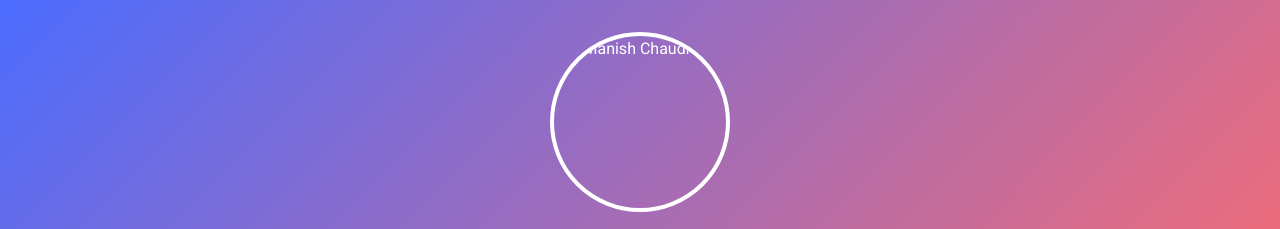
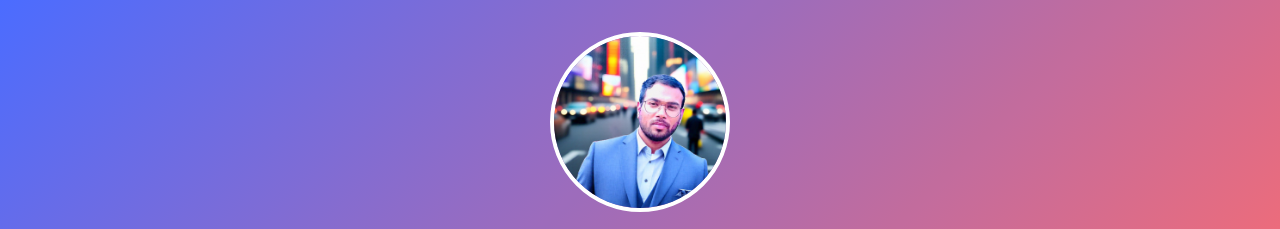
Before and after one commit to manish4u14/manish-portfolio, a plain HTML site: page index.html in a window 1280 px wide. Shown: the top 229 px of the page. Drawn offline with Linux system fonts and the light colour scheme.

Commit message:
Update index.html

```diff
--- a/index.html
+++ b/index.html
@@ -11,7 +11,7 @@
 <body>
     <header>
         <div class="container header-content">
-          <img src="profile.jpg" class="profile-img" alt="Manish Chaudhari">
+          <img src="profile.jpeg" class="profile-img" alt="Manish Chaudhari">
             <h1>Manish Chaudhari</h1>
             <p class="tagline">Senior Business Analyst | Technical & AI Integration | Web Application Expert</p>
             <div class="contact-info">
```
